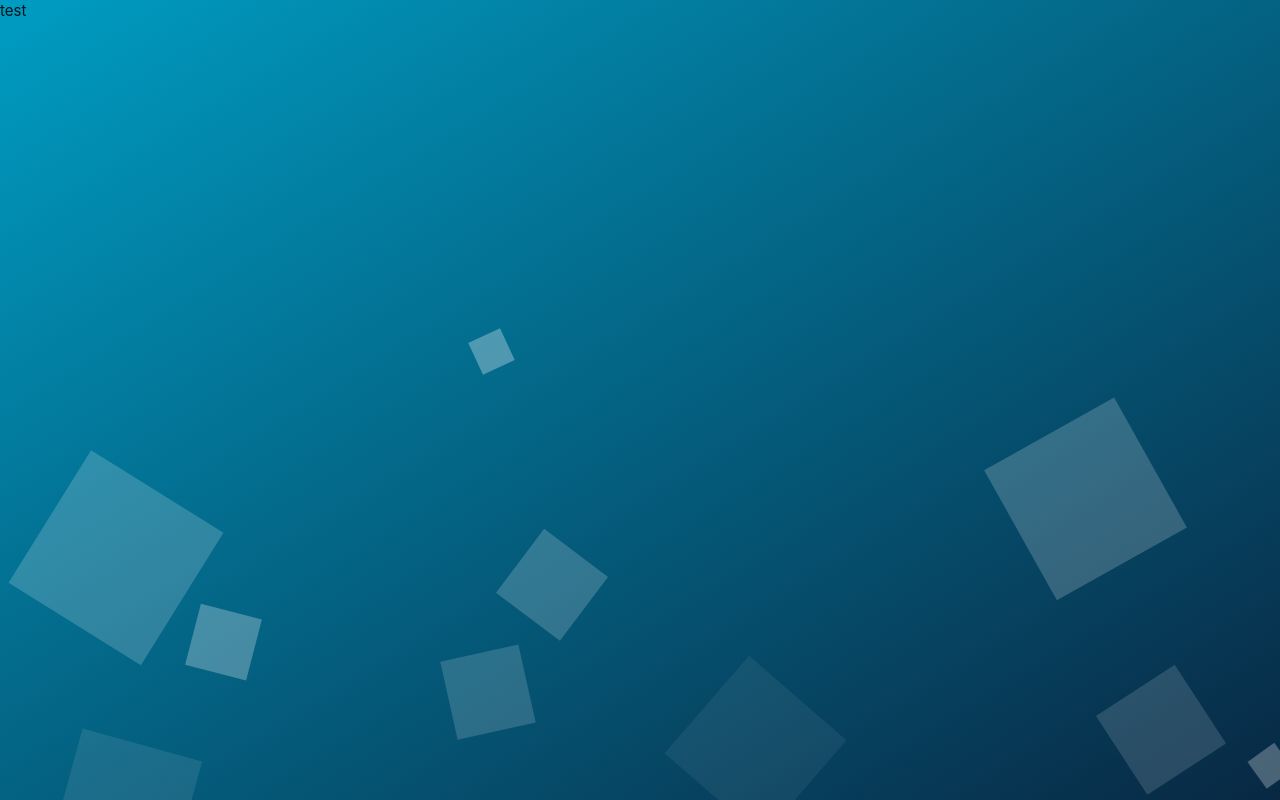
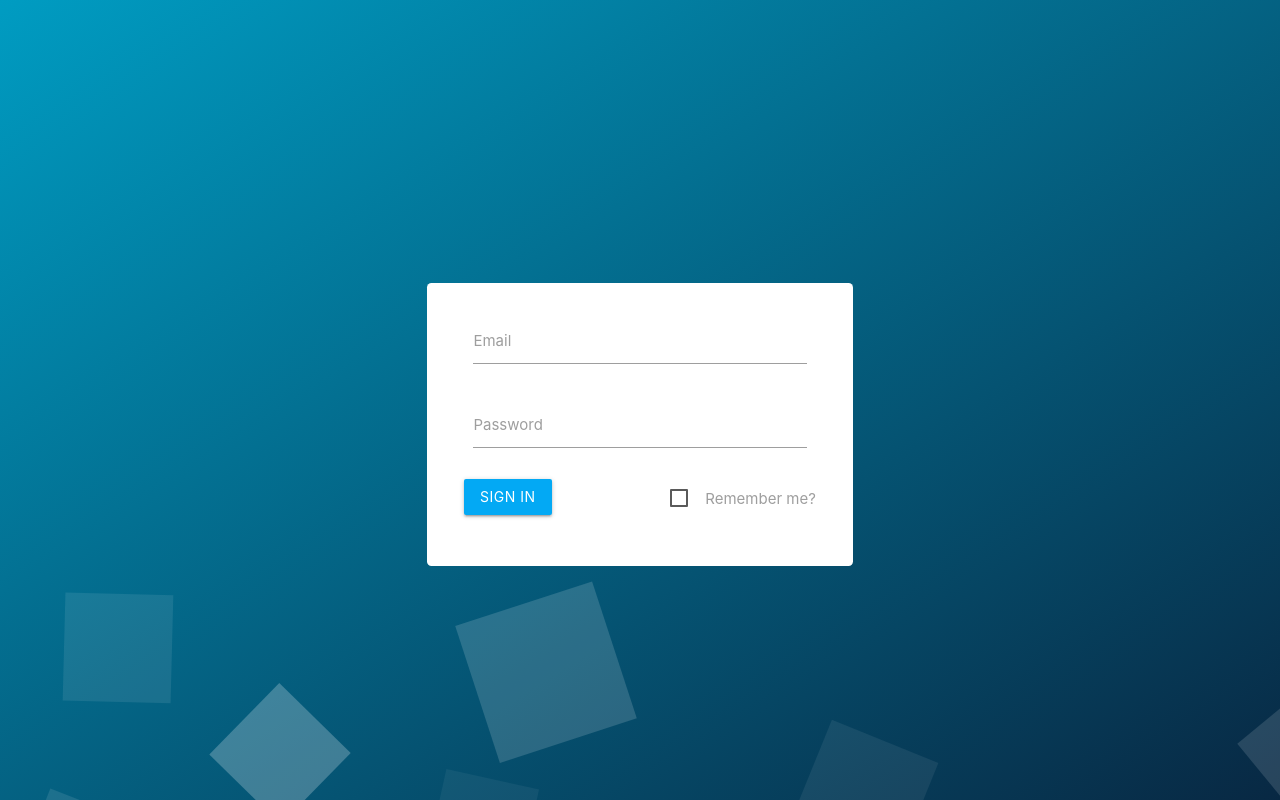
Before and after one commit to spimentel3/portfolio, an Angular app: page /login in a window 1280 px wide. Built offline with nearby package versions, Linux system fonts and the light colour scheme.

Commit message:
idk lol
Signed-off-by: Sean Pimentel <sean_pimentel@hotmail.com>

```diff
--- a/src/app/app.module.ts
+++ b/src/app/app.module.ts
@@ -4,6 +4,7 @@ import { NgModule } from '@angular/core';
 import { AppComponent } from './app.component';
 import { AppRoutingModule } from './app-routing.module';
 import { PublicModule } from './modules/public/public.module';
+import { BrowserAnimationsModule } from '@angular/platform-browser/animations';
 
 @NgModule({
   declarations: [
@@ -11,6 +12,7 @@ import { PublicModule } from './modules/public/public.module';
   ],
   imports: [
     BrowserModule,
+    BrowserAnimationsModule,
     AppRoutingModule,
     PublicModule,
   ],
--- a/src/app/modules/public/components/login-form-animated/login-form-animated.component.html
+++ b/src/app/modules/public/components/login-form-animated/login-form-animated.component.html
@@ -1 +1,27 @@
-<div>test</div>
+  <div class="row">
+    <div class="col s10 offset-s1 m6 offset-m3 l4 offset-l4 white" id="login-wrapper">
+      <div class="row">
+        <div class="input-field col s10 offset-s1">
+          <input id="first_name" type="email" class="validate" />
+          <label for="first_name">Email</label>
+        </div>
+        <div class="input-field col s10 offset-s1">
+          <input id="password" type="password" class="validate" />
+          <label for="password">Password</label>
+        </div>
+        <div class="row">
+          <div class="col s5 offset-s1">
+            <button class="btn waves-effect waves-light light-blue" style="margin-top: 8px;">Sign In</button>
+          </div>
+          <div class="col s5">
+            <p class="right">
+              <label>
+                <input type="checkbox" />
+                <span>Remember me?</span>
+              </label>
+            </p>
+          </div>
+        </div>
+      </div>
+    </div>
+  </div>
--- a/src/app/modules/public/components/login-form-animated/login-form-animated.component.scss
+++ b/src/app/modules/public/components/login-form-animated/login-form-animated.component.scss
@@ -0,0 +1,8 @@
+@import "../../../../../sass/theme";
+
+#login-wrapper {
+  -webkit-border-radius: 0.3em;
+  -moz-border-radius: 0.3em;
+  border-radius: 0.3em;
+  padding-top: 20px;
+}
--- a/src/app/modules/public/pages/announcement/announcement.component.html
+++ b/src/app/modules/public/pages/announcement/announcement.component.html
@@ -1,9 +1,9 @@
 <div class="parallax-container valign-wrapper title-section">
   <div class="parallax">
-    <img src="../../../../../assets/images/landing_page_parallax_1.jpg" alt="landing page parallax">
+    <img src="../../../../../assets/images/material_background_2.png" alt="landing page parallax">
   </div>
   <div class="row container white-text">
-    <div class="center">
+    <div class="center black-text">
       <h1>portfol.io</h1>
       <h5>An engineer's space to document their amazing projects!</h5>
       <!--<a class="btn-pill waves-effect waves-light z-depth-1-half">Register</a>-->
--- a/src/app/modules/public/pages/signup-page/signup-page.component.html
+++ b/src/app/modules/public/pages/signup-page/signup-page.component.html
@@ -1,4 +1,8 @@
-<app-login-form-animated></app-login-form-animated>
+<div id="login-form-wrapper">
+  <div id="login-form-holder" [@flyInFormTrigger]="flyInForm ? flyInForm : 'offScreen'">
+    <app-login-form-animated></app-login-form-animated>
+  </div>
+</div>
 <ul>
   <li></li>
   <li></li>
--- a/src/app/modules/public/pages/signup-page/signup-page.component.scss
+++ b/src/app/modules/public/pages/signup-page/signup-page.component.scss
@@ -1,5 +1,4 @@
 /* Created by Shane Melton: all credits go to him for this amazing animated background */
-
 @import "../../../../../sass/theme";
 
 ul {
@@ -63,3 +62,15 @@ ul {
   25%  { opacity: 1; }
   100% { transform: translateY(-1600px) rotate(600deg); }
 }
+
+#login-form-wrapper {
+  height: 100vh;
+}
+
+#login-form-holder {
+  -webkit-transform: translateY(100%);
+  -moz-transform: translateY(100%);
+  -ms-transform: translateY(100%);
+  -o-transform: translateY(100%);
+  transform: translateY(100%);
+}
--- a/src/app/modules/public/pages/signup-page/signup-page.component.ts
+++ b/src/app/modules/public/pages/signup-page/signup-page.component.ts
@@ -1,17 +1,41 @@
 import { Component, OnInit } from '@angular/core';
 import { LoginFormAnimatedComponent } from '../../components/login-form-animated/login-form-animated.component';
+import { animate, state, style, transition, trigger } from '@angular/animations';
+
+function onLoadFn(fromState: string, toState: string, element?: any, params?: { [key: string]: any; }): boolean {
+  return toState === 'go!';
+}
 
 @Component({
   selector: 'app-signup-page',
   templateUrl: './signup-page.component.html',
   styleUrls: ['./signup-page.component.scss'],
-  providers: [ LoginFormAnimatedComponent ]
+  providers: [ LoginFormAnimatedComponent ],
+  animations: [
+    trigger('flyInFormTrigger', [
+      state('offScreen', style({
+        transform: 'translateY(100vh)',
+        opacity: 0,
+        display: 'none'
+      })),
+      state('onScreen', style({
+        transform: 'translateY(100%);',
+        opacity: 1
+      })),
+      transition(onLoadFn, [
+        animate('3s')
+      ])
+    ])
+  ]
 })
 export class SignupPageComponent implements OnInit {
+
+  public flyInForm: string;
 
   constructor(loginForm: LoginFormAnimatedComponent) { }
 
   ngOnInit() {
+    this.flyInForm = 'go!';
   }
 
 }
--- a/src/sass/_colors.scss
+++ b/src/sass/_colors.scss
@@ -29,6 +29,16 @@ $blueGreyIsh_l1     : lighten($blueGreyIsh, 5%);
 $greyGrey           : #222222;
 $greyGrey_d1        : darken($greyGrey, 5%);
 $greyGrey_l1        : lighten($greyGrey, 5%);
+
+// new colors 1/18/19
+
+$newBlue            : #4fc3f7;
+
+$newAir             : #f5f5f5;
+
+$newCreamcicle      : #ff8f00;
+
+$newHotPing         : #e91e63;
 
 .primaryBlue{
   background-color: $primaryBlue;
--- a/src/sass/_theme.scss
+++ b/src/sass/_theme.scss
@@ -1,4 +1,5 @@
 @import "colors";
+@import "palette_1";
 
 .btn-pill {
   padding: 10px 22px;
--- /dev/null
+++ b/src/sass/palette_1.scss
@@ -0,0 +1,46 @@
+/* Palette generated by Material Palette - materialpalette.com/light-blue/deep-orange */
+
+$primary-color-dark:   #0288D1;
+$primary-color:        #03A9F4;
+$primary-color-light:  #B3E5FC;
+$primary-color-text:   #FFFFFF;
+$accent-color:         #FF5722;
+$primary-text-color:   #212121;
+$secondary-text-color: #757575;
+$divider-color:        #BDBDBD;
+
+
+
+
+
+.primary-color-dark {
+  background-color: $primary-color-dark;
+}
+
+.primary-color {
+  background-color: $primary-color;
+}
+
+.primary-color-light {
+  background-color: $primary-color-light;
+}
+
+.primary-color-text {
+  background-color: $primary-color-text;
+}
+
+.accent-color {
+  background-color: $accent-color;
+}
+
+.primary-text-color {
+  background-color: $primary-text-color;
+}
+
+.secondary-text-color {
+  background-color: $secondary-text-color;
+}
+
+.divider-color {
+  background-color: $divider-color;
+}
```
Also changed, not shown: src/assets/images/material_background_2.png (added).
